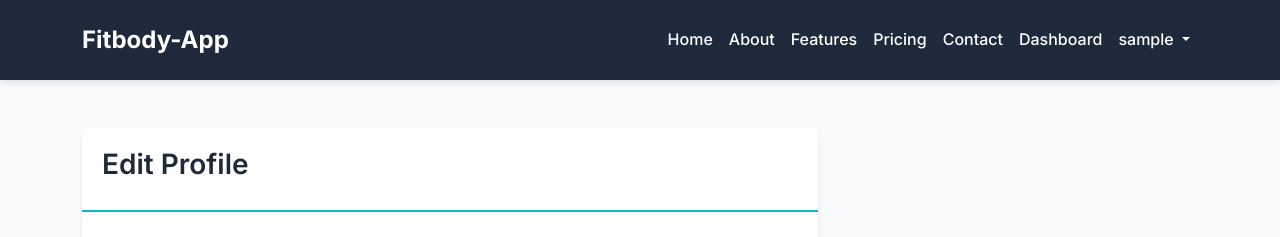
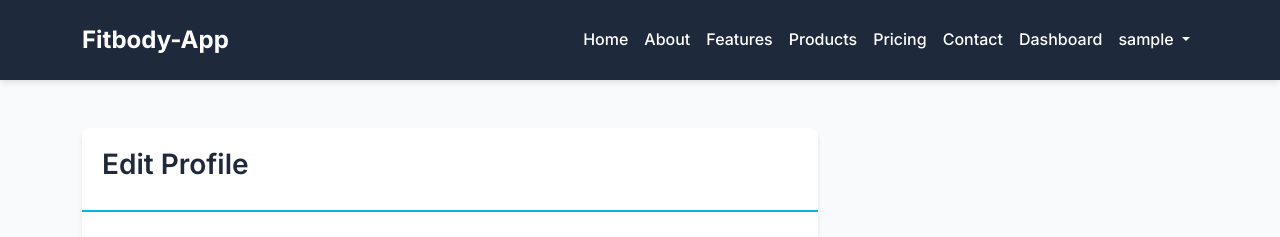
Before and after one commit to picker770/fit-body-app, a Django app: page /accounts/profile/edit/ in a window 1280 px wide. Shown: the top 237 px of the page. Run offline with Django 5.2, Linux system fonts and the light colour scheme; the visitor is signed in with stand-in values (Sample User, id 1).

Commit message:
Add Products link to navigation bar

```diff
--- a/templates/base.html
+++ b/templates/base.html
@@ -46,6 +46,9 @@
                 </li>
                 <li class="nav-item">
                     <a class="nav-link" href="{% url 'pages:features' %}">Features</a>
+                </li>
+                <li class="nav-item">
+                    <a class="nav-link" href="{% url 'products:list' %}">Products</a>
                 </li>
                 <li class="nav-item">
                     <a class="nav-link" href="{% url 'pages:pricing' %}">Pricing</a>
```
